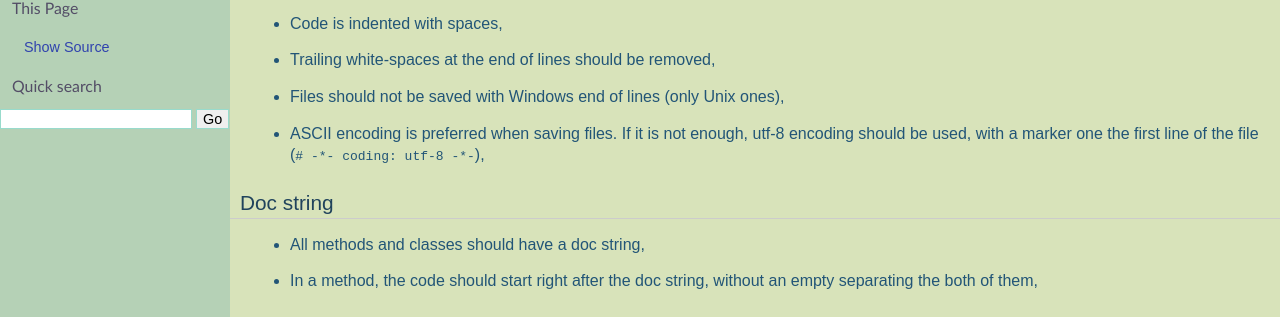
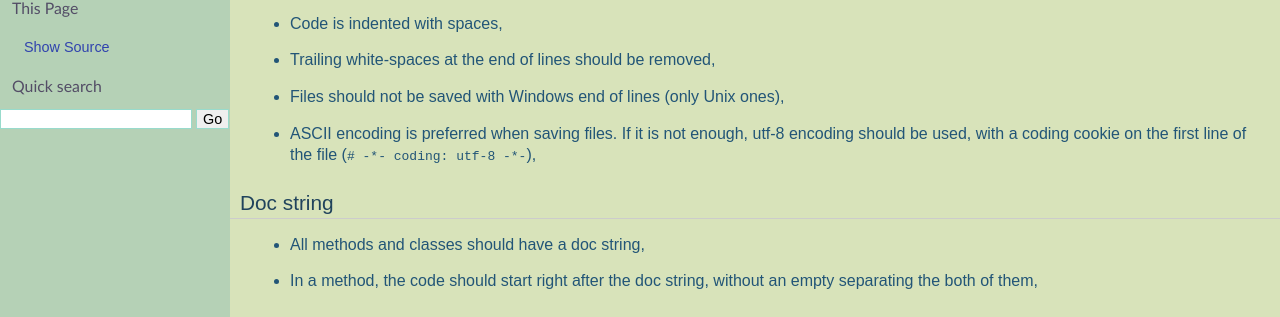
Before and after one commit to silvacms/documentation, a Sphinx documentation site: the page built from source/code/coding_style.rst, in a window 1280 px wide. Shown: the part 519-836 px from the top of the page. Built offline with Sphinx 7.4.7, drawn with Linux system fonts in a browser that asks for light colours; pages that are not in the unit, such as notebooks, are missing from menus.

Commit message:
Improvements

```diff
--- a/source/code/coding_style.rst
+++ b/source/code/coding_style.rst
@@ -21,8 +21,8 @@ Spaces
 - Files should not be saved with Windows end of lines (only Unix ones),
 
 - ASCII encoding is preferred when saving files. If it is not enough,
-  utf-8 encoding should be used, with a marker one the first line of
-  the file (``# -*- coding: utf-8 -*-``),
+  utf-8 encoding should be used, with a coding cookie on the first
+  line of the file (``# -*- coding: utf-8 -*-``),
 
 
 Doc string
```
